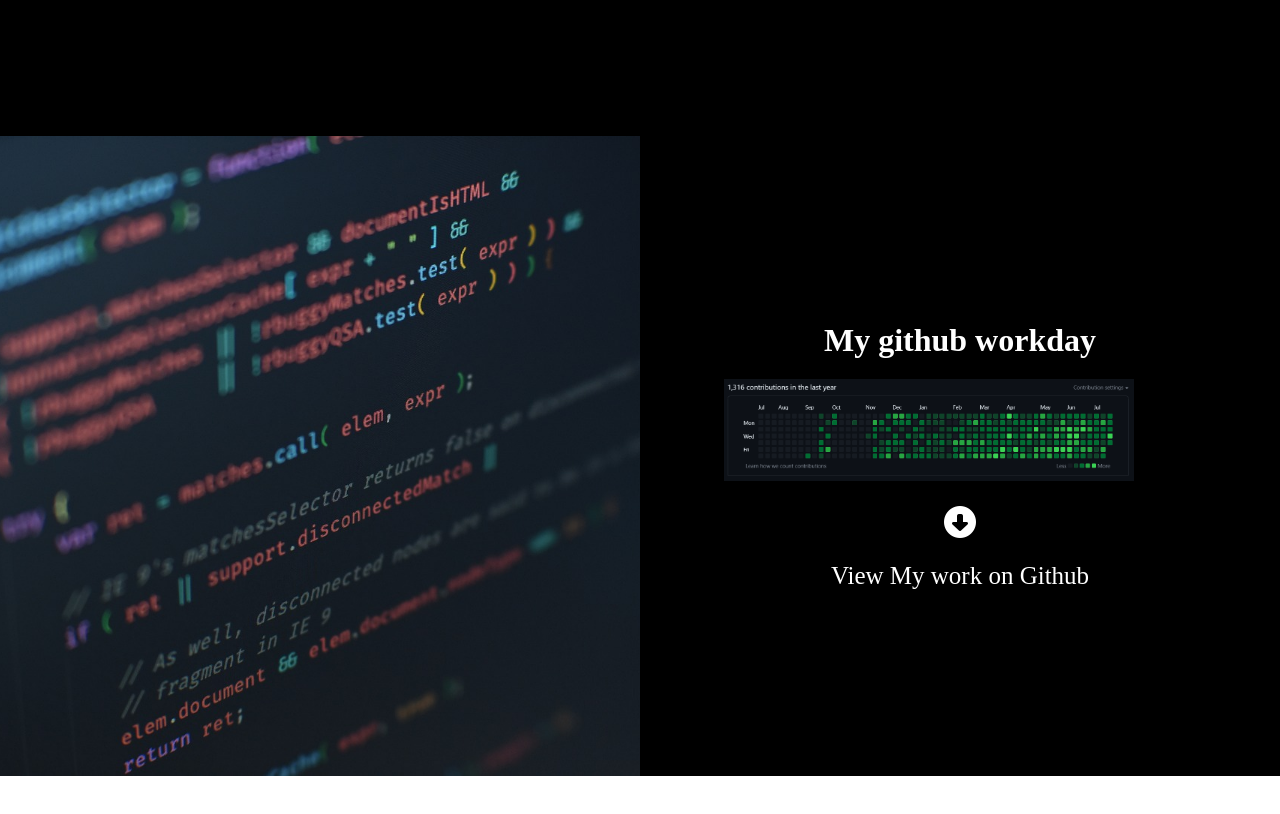
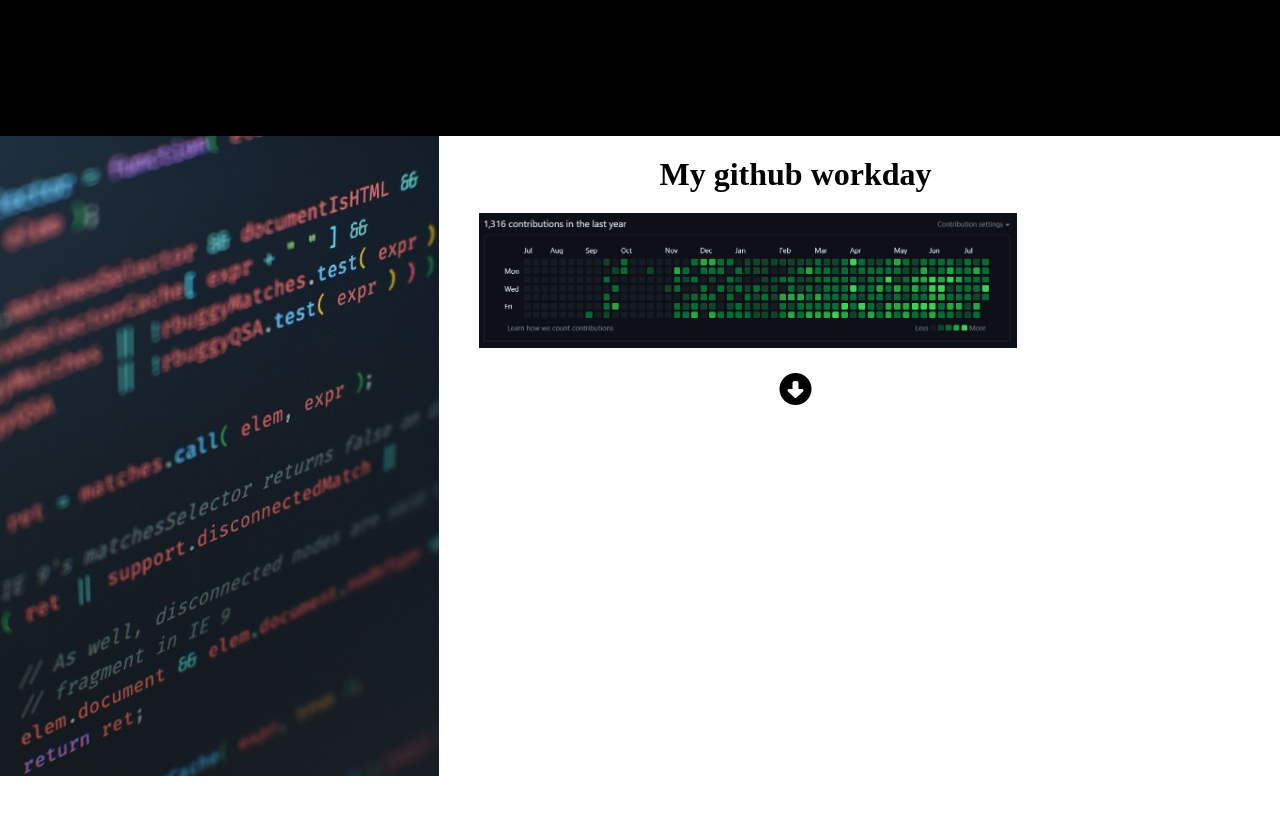
Before and after one commit to marcinoles87/mysite, a React (Create React App) app: page / in a window 1280 px wide. Shown: the part 1940-2754 px from the top of the page. Built offline with nearby package versions, Linux system fonts and the light colour scheme; a web font is replaced by a local one.

Commit message:
add new info

```diff
--- a/src/components/Skills.js
+++ b/src/components/Skills.js
@@ -4,8 +4,8 @@
 function Skills() {
 
     const handleShow = () => {
-        const projectSkill = document.querySelector('.project-items')
-        projectSkill.classList.add('showSkill')
+        const projectSkill = document.querySelector('.project-skill-person')
+        projectSkill.classList.toggle('showSkill')
     }
   return (
        <div class="project-items">
--- a/src/components/project.scss
+++ b/src/components/project.scss
@@ -20,33 +20,10 @@
 
     }
 
-    .project-item{
-        display: flex;
-        flex-direction: column;
-        justify-content: center;
-        align-items: center;
-        width: 50vw;
-        height: 80vh;
-        background: black;
-        color: white;
 
 
-        .project-skill-person{
-            display: flex;
-            align-items: center;
-            margin: 0 10px;
-            transition: 1s ease;
-
-            h1{
-                margin-right: 10px;
-            }
-
-            h3{
-                margin: 0 5px;
-            }
 
 
-        }
 
         .project-githubwork{
             display: flex;
@@ -85,8 +62,3 @@
 
 
     }
-}
-
-.project-skill-person:hover{
-    border-bottom:1px solid  $primary-color;
-}
--- a/src/components/skills.scss
+++ b/src/components/skills.scss
@@ -8,6 +8,7 @@
         flex-direction: column;
         justify-content: center;
         align-items: center;
+
 
         h3{
             color:white;
@@ -20,5 +21,6 @@
 }
 
 .showSkill{
+    opacity: 1;
     color:black;
 }
```
